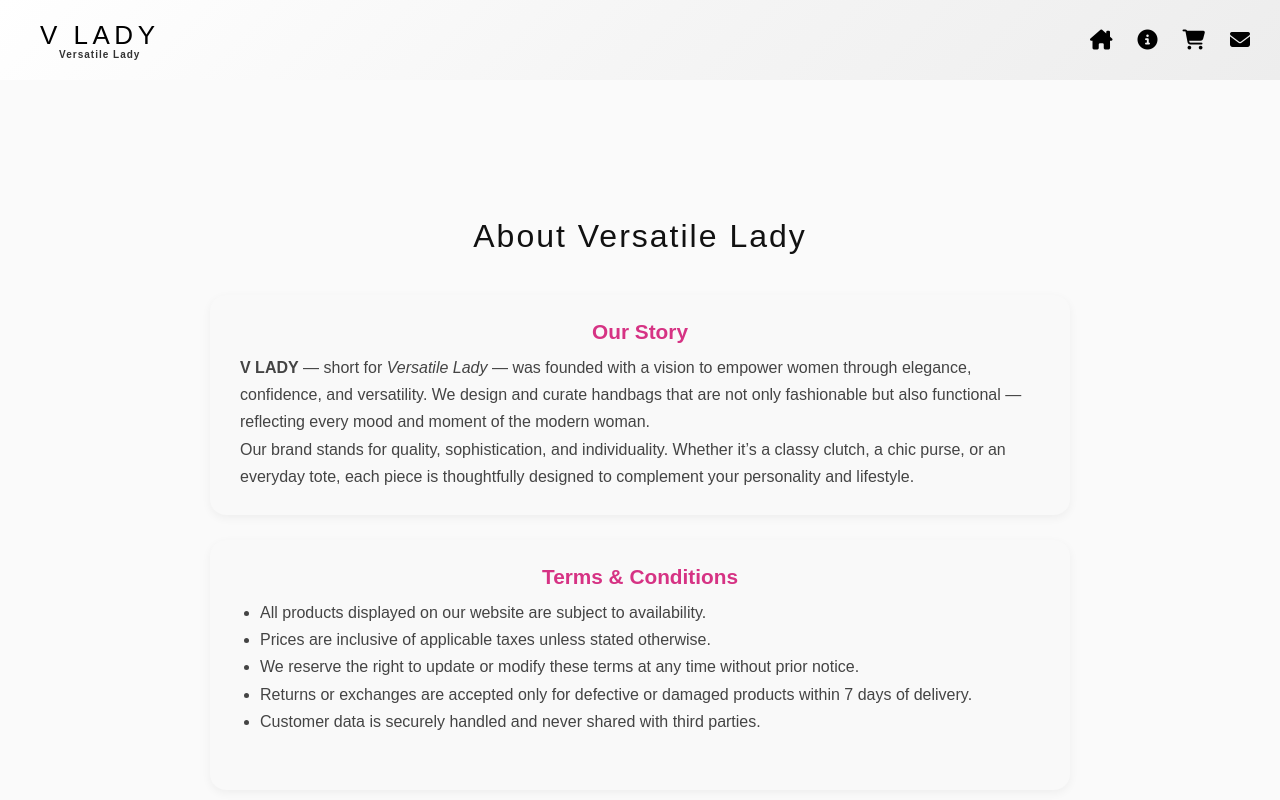
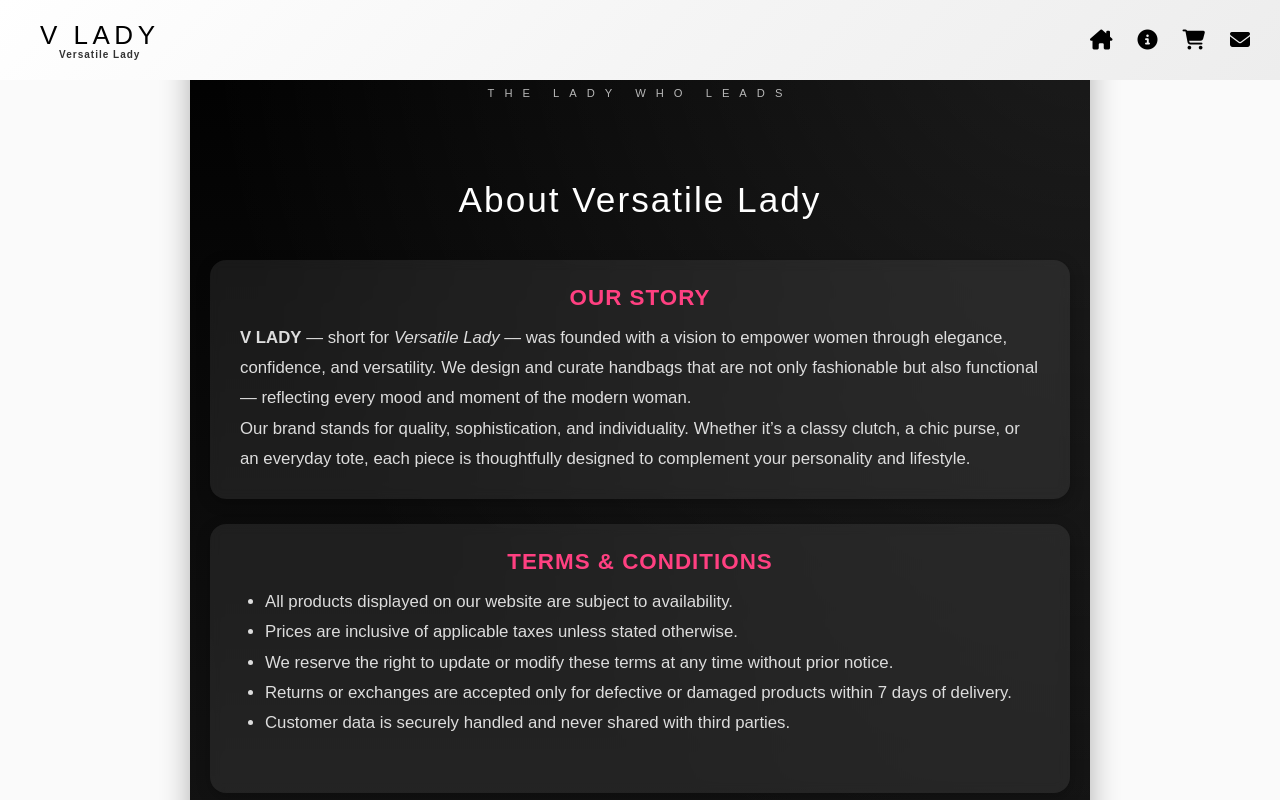
Before and after one commit to HariTeamCap/V_Lady, a website: page Frontend/about.html in a window 1280 px wide. Shown: the top 800 px of the page. Drawn offline with nearby package versions, Linux system fonts and the light colour scheme.

Commit message:
Update about.css

```diff
--- a/Frontend/about.css
+++ b/Frontend/about.css
@@ -125,107 +125,131 @@ header {
     font-size: 17px;
   }
 }
-/* 🌸 Static Thin Banner */
-.pink-banner {
+/* ===== TAGLINE BELOW HEADER ===== */
+#bannerText {
   position: fixed;
-  top: 77px; /* adjust based on your header height */
-  left: 0;
+  top:75px; /* adjust based on your header height */
   width: 100%;
-  background-color: #ff9fcf; /* soft gray-blue tone */
-  color: #000000; /* black text */
-  height: 28px; /* thin height */
-
-  display: flex;
-  align-items: center;
-  justify-content: center;
-  z-index: 999;
-  font-family: 'Montserrat', sans-serif;
-  border-bottom: 0px solid #e5e7eb; /* optional subtle divider */
+  text-align: center;
+  background:background: linear-gradient(to bottom, #000000, #434343);
+  color:white;
+  font-size:0.7rem;
+  letter-spacing:10px;
+  font-weight: 500;
+  padding: 12px 0;
+  transition: all 0.6s ease;
+  z-index: 998;
+  opacity:70%;
 }
 
-/* Banner Text */
-.scrolling-text {
-  font-size: 19px;
-  font-weight: 600;
-  letter-spacing: 7px;
-  text-transform: uppercase;
-  margin-top:4px;
-
-}
-
-/* Desktop adjustments */
-@media (min-width: 1024px) {
-  .pink-banner {
-    height: 28px;
-  }
-  .scrolling-text {
-    font-size: 15px;
-
-  }
-}
-
-/* Mobile adjustments */
-@media (max-width: 768px) {
-  .pink-banner {
-    height: 22px;
-    top:76px;
-  }
-  .scrolling-text {
-    font-size: 14px;
-    letter-spacing: 5px;
-    margin-top:2px;
-  }
+#bannerText.hide {
+  opacity: 0;
+  transform: translateY(-20px);
+  pointer-events: none;
 }
 /* ===== ABOUT PAGE STYLING ===== */
 .about-section {
-  padding-top: 200px; /* for header + banner */
-  padding: 200px 20px;
+  padding: 180px 20px;
   max-width: 900px;
   margin: 0 auto;
   text-align: left;
+  position: relative;
+  background: linear-gradient(to bottom, #000000, #1a1a1a);
+  color: #f2f2f2;
+  border-radius: 20px;
+  box-shadow: 0 8px 30px rgba(0, 0, 0, 0.3);
+  overflow: hidden;
 }
 
+/* Subtle background glow effect */
+.about-section::before {
+  content: "";
+  position: absolute;
+  inset: 0;
+  background: radial-gradient(circle at top right, rgba(255,255,255,0.1), transparent 60%);
+  pointer-events: none;
+}
+
+/* Heading styles */
 .about-section h1 {
   text-align: center;
-  font-size: 2 rem;
-  font-weight:500;
+  font-size: 2.2rem;
+  font-weight: 400;
   letter-spacing: 2px;
   margin-bottom: 40px;
-  color: #111;
+  color: #fff;
+  text-transform:;
+  animation: fadeDown 1s ease-in-out;
 }
 
 .about-section h2 {
-  font-size: 1.3rem;
-  margin-bottom: 10px;
-  text-align:center;
-  color: #d63384;
+  font-size: 1.4rem;
+  margin-bottom: 12px;
+  text-align: center;
+  color: #ff4081;
+  letter-spacing: 1px;
+  text-transform: uppercase;
 }
 
+/* Paragraph and list styles */
 .about-section p,
 .about-section li {
-  color: #444;
-  font-size: 1rem;
-  line-height: 1.7;
+  color: #ddd;
+  font-size: 1.05rem;
+  line-height: 1.8;
+  animation: fadeIn 1.2s ease-in-out;
 }
 
 .about-section ul {
   list-style-type: disc;
-  margin-left: 20px;
+  margin-left: 25px;
   margin-bottom: 30px;
 }
 
-.brand-info, .terms-section, .mission-section {
-  background: #F9F9F9;
+/* Content blocks */
+.brand-info,
+.terms-section,
+.mission-section {
+  background: rgba(255, 255, 255, 0.08);
   padding: 25px 30px;
   border-radius: 16px;
   margin-bottom: 25px;
-  box-shadow: 0 3px 10px rgba(0,0,0,0.05);
-  transition: transform 0.3s ease, box-shadow 0.3s ease;
+  box-shadow: 0 4px 14px rgba(0,0,0,0.25);
+  backdrop-filter: blur(6px);
+  transition: transform 0.4s ease, box-shadow 0.4s ease;
 }
 
-.brand-info:hover, .terms-section:hover, .mission-section:hover {
-  transform: translateY(-3px);
-  box-shadow: 0 5px 14px rgba(0,0,0,0.1);
+.brand-info:hover,
+.terms-section:hover,
+.mission-section:hover {
+  transform: translateY(-6px);
+  box-shadow: 0 8px 22px rgba(0,0,0,0.4);
+}
+
+/* Animation keyframes */
+@keyframes fadeDown {
+  from { opacity: 0; transform: translateY(-20px); }
+  to { opacity: 1; transform: translateY(0); }
+}
+
+@keyframes fadeIn {
+  from { opacity: 0; transform: translateY(10px); }
+  to { opacity: 1; transform: translateY(0); }
+}
+
+/* Responsive tweaks */
+@media (max-width: 768px) {
+  .about-section {
+    padding: 140px 15px;
+  }
+
+  .about-section h1 {
+    font-size: 1.8rem;
+  }
+
+  .about-section h2 {
+    font-size: 1.2rem;
+  }
 }
 
 .site-footer {
```
